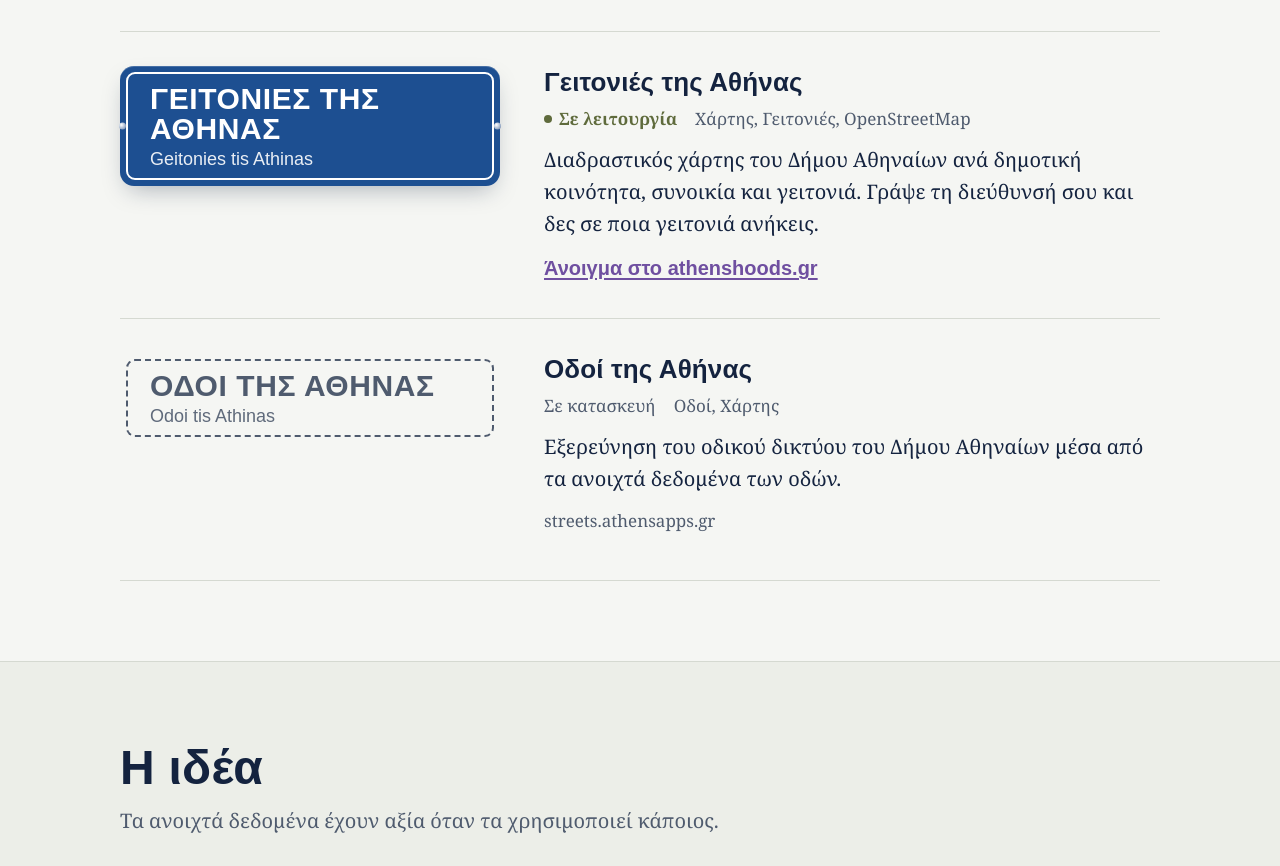
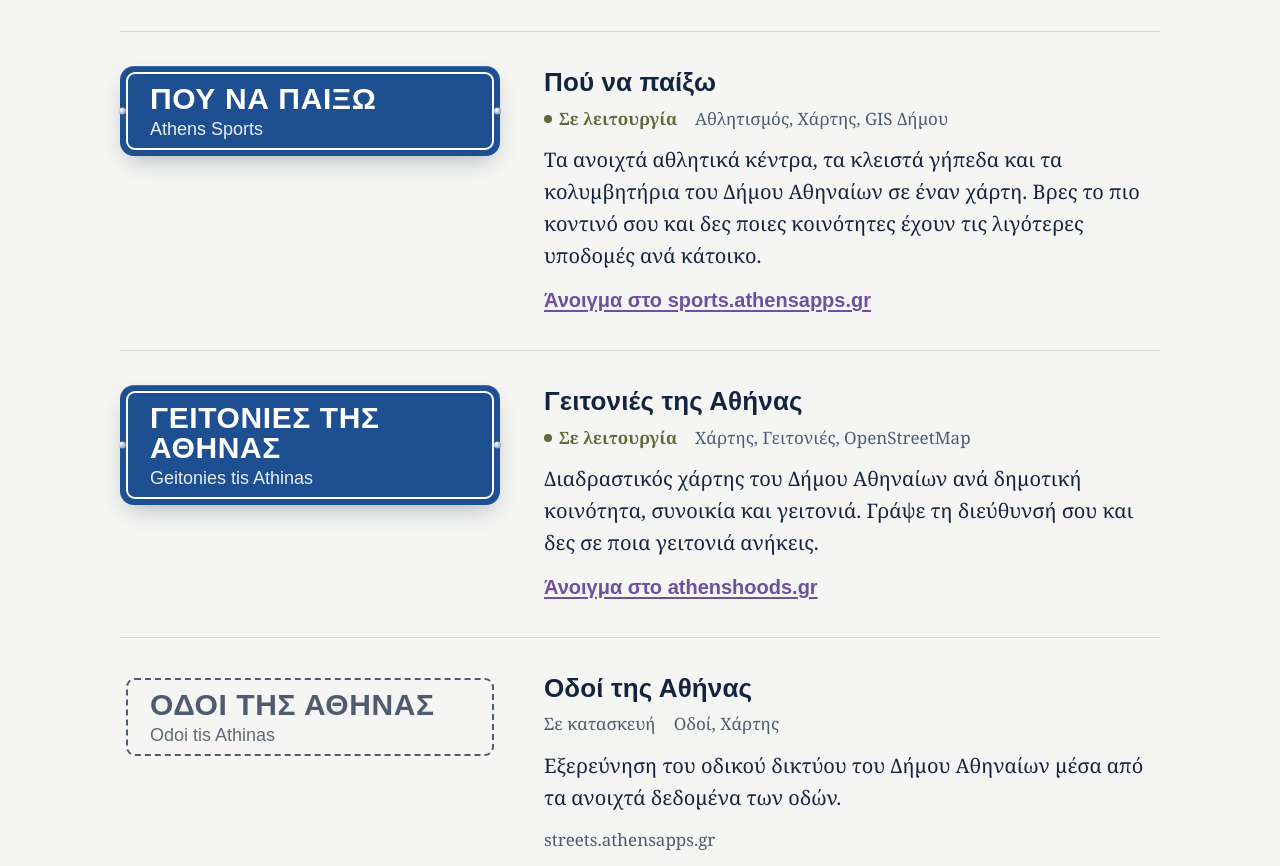
Before and after one commit to LocalAthenianDev/athensapps, a plain HTML site: page index.html in a window 1280 px wide. Shown: the part 1661-2527 px from the top of the page. Drawn offline with Linux system fonts and the light colour scheme; a web font is replaced by a local one.

Commit message:
Νέα εφαρμογή: Πού να παίξω (sports.athensapps.gr)
Co-Authored-By: Claude Opus 5.5 <noreply@anthropic.com>
Claude-Session: https://claude.ai/code/session_01KRpEZgLpvV3RMZc58UvEL4

```diff
--- a/index.html
+++ b/index.html
@@ -267,6 +267,15 @@ const PILOTS = [
     tags: ["Ποιότητα αέρα", "Περιβάλλον", "Live API"]
   },
   {
+    name: "Πού να παίξω",
+    sign: "ΠΟΥ ΝΑ ΠΑΙΞΩ",
+    latin: "Athens Sports",
+    url: "https://sports.athensapps.gr",
+    status: "live",
+    description: "Τα ανοιχτά αθλητικά κέντρα, τα κλειστά γήπεδα και τα κολυμβητήρια του Δήμου Αθηναίων σε έναν χάρτη. Βρες το πιο κοντινό σου και δες ποιες κοινότητες έχουν τις λιγότερες υποδομές ανά κάτοικο.",
+    tags: ["Αθλητισμός", "Χάρτης", "GIS Δήμου"]
+  },
+  {
     name: "Γειτονιές της Αθήνας",
     sign: "ΓΕΙΤΟΝΙΕΣ ΤΗΣ ΑΘΗΝΑΣ",
     latin: "Geitonies tis Athinas",
```
Also changed, not shown: 1 other file.
